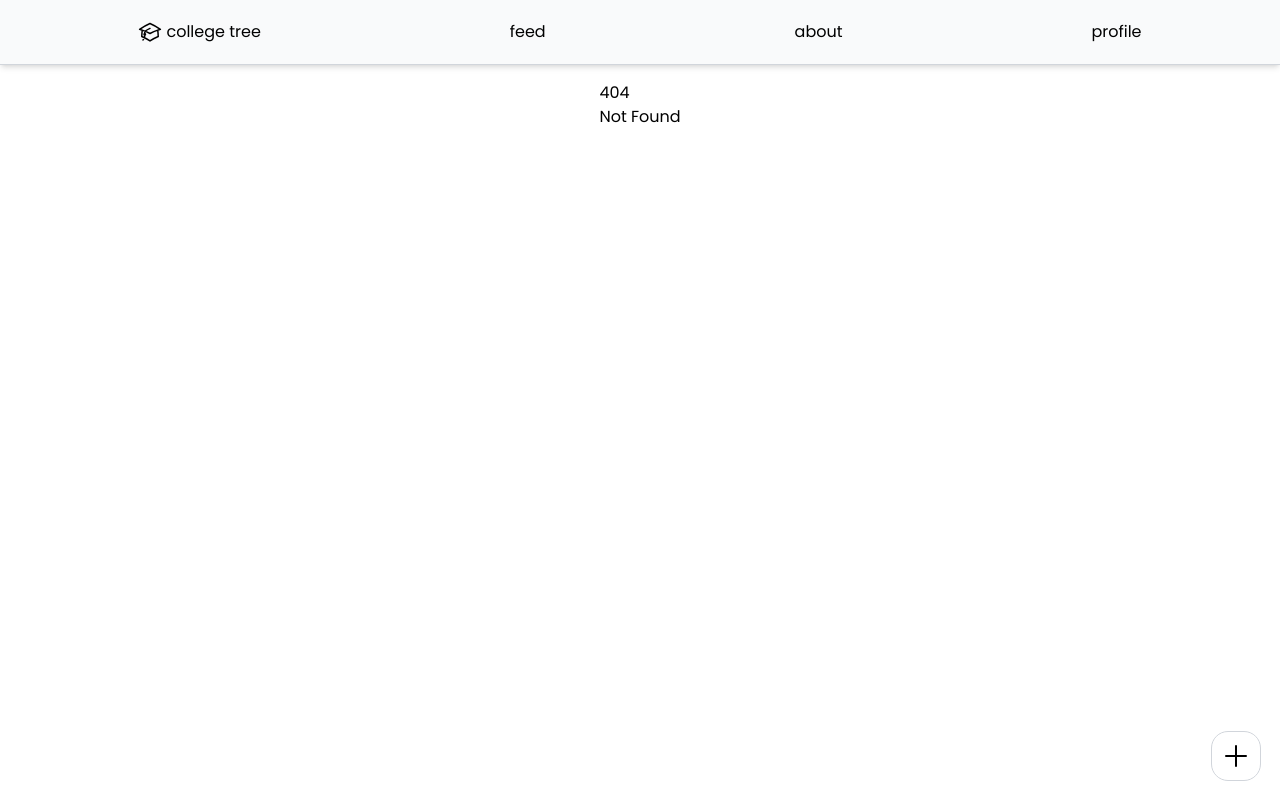
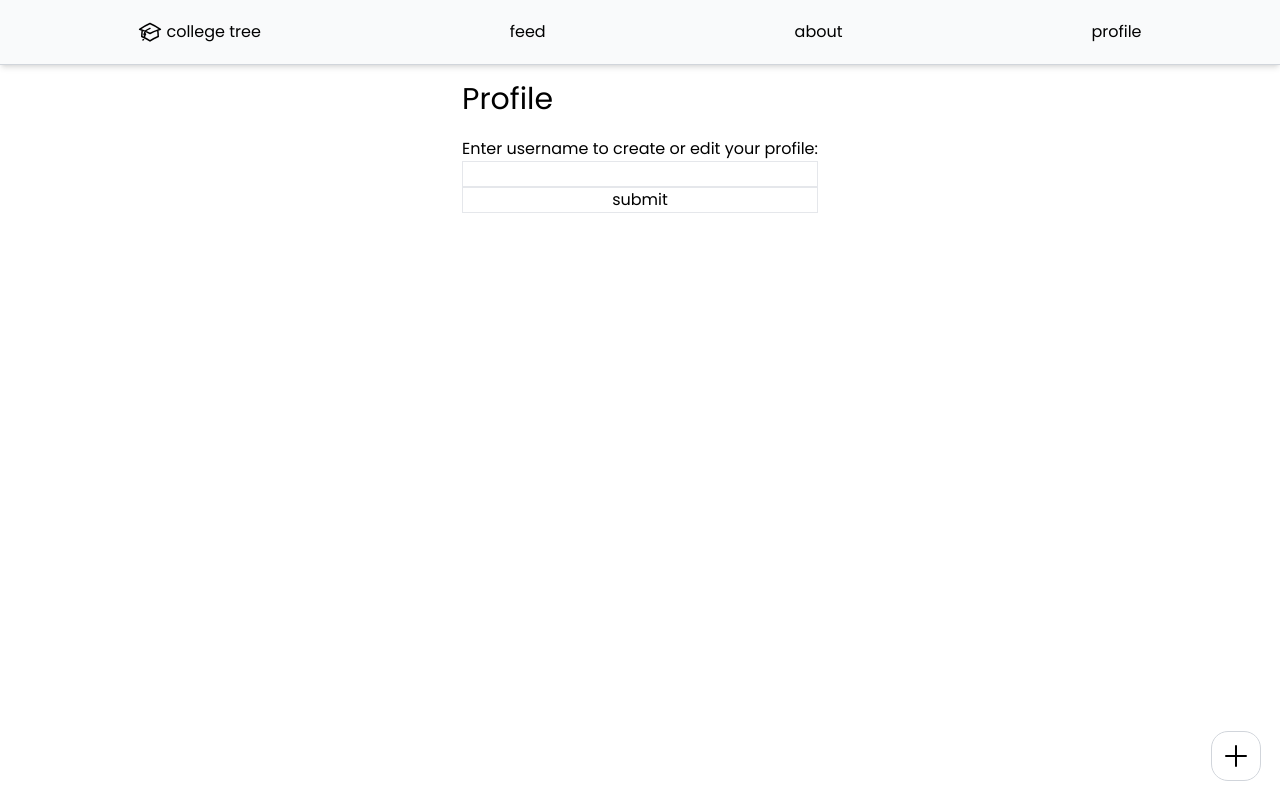
Before and after one commit to solunian/college-tree, a SvelteKit app: page /profile in a window 1280 px wide. Before the commit this address had no page. Built offline with nearby package versions, Linux system fonts and the light colour scheme.

Commit message:
create profile and dynamic profile pages...kinda

```diff
--- a/src/routes/feed/+layout.svelte
+++ /dev/null
@@ -1 +0,0 @@
-<slot/>
--- a/src/routes/feed/create/+page.svelte
+++ b/src/routes/feed/create/+page.svelte
@@ -13,8 +13,6 @@
 <h1>Create Opportunity Post</h1>
 
 <form on:submit|preventDefault={handleSubmit} class="flex flex-col gap">
-    <div class="flex flex-row">
-    </div>
     <label for="title">title</label><input type="text" name="title" bind:value={title}/>
     <label for="author">author</label><input type="text" name="author" bind:value={author}/>
     <label for="text">text</label><input type="text" name="text" bind:value={text}/>
@@ -25,7 +23,7 @@
 
     <!-- author, title, text, attachments, major, tags -->
     <button type="submit">
-        Submit
+        submit
     </button>
 </form>
 
--- /dev/null
+++ b/src/routes/profile/+page.svelte
@@ -0,0 +1,55 @@
+<script>
+    let editing = false; // is editing the profile
+
+    let username = "";
+    const handleSubmitUsername = () => {
+        // fetch();
+        editing = true;
+    };
+
+    let bio = "", major = "", tags = "";
+    const handleSaveChanges = () => {
+        // fetch(); put?
+        // goto();
+        editing = false;
+    };
+</script>
+
+
+
+
+<h1 class="text-3xl mb-5">
+    Profile
+</h1>
+
+{#if (editing)}
+    <h2 class="text-2xl">
+        {username}
+    </h2>
+    <form on:submit|preventDefault={handleSaveChanges} class="flex flex-col gap">
+        <label for="bio">bio</label><input type="text" name="bio" bind:value={bio}/>
+        <label for="major">major</label><input type="text" name="major" bind:value={major}/>
+        <label for="tags">tags</label><input type="text" name="tags" bind:value={tags}/>
+
+        <!-- author, title, text, attachments, major, tags -->
+        <button type="submit">
+            save changes
+        </button>
+    </form>
+{:else}
+    <h2>Enter username to create or edit your profile:</h2>
+    <form on:submit|preventDefault={handleSubmitUsername} class="flex flex-col gap">
+        <input type="text" name="username" bind:value={username}/>
+        <button type=submit>
+            submit
+        </button>
+    </form>
+
+{/if}
+
+
+<style>
+    input, button {
+        @apply border;
+    }
+</style>
--- /dev/null
+++ b/src/routes/profile/[username]/+page.js
@@ -0,0 +1,13 @@
+import { error } from '@sveltejs/kit';
+
+/** @type {import('./$types').PageLoad} */
+export function load({ params }) {
+  if (params.username === 'hello-world') {
+    return {
+      title: 'Hello world!',
+      content: 'Welcome to our blog. Lorem ipsum dolor sit amet...'
+    };
+  }
+
+  throw error(404, 'Not found');
+}
```
Also changed, not shown: src/routes/profile/[username]/+page.svelte (added).
